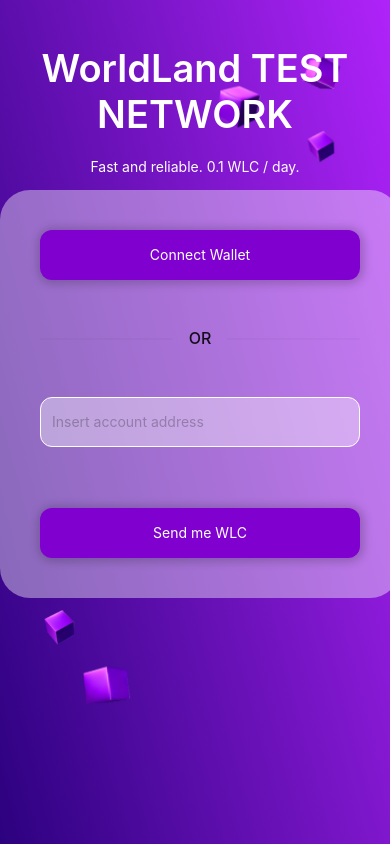
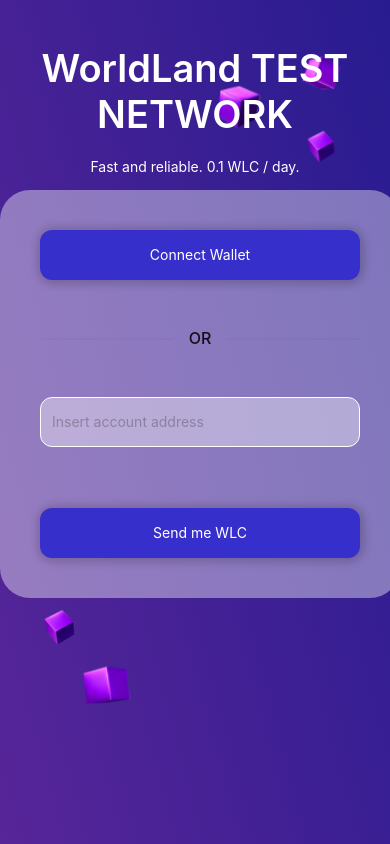
Before and after one commit to cryptoecc/WL-testnet-faucet-20230227, a React (Create React App) app: page / in a window 390 px wide. Built offline with nearby package versions, Linux system fonts and the light colour scheme.

Commit message:
[update layout]

```diff
--- a/src/components/layout/AppLayout.tsx
+++ b/src/components/layout/AppLayout.tsx
@@ -1,4 +1,4 @@
-import React, { useEffect, useState } from 'react';
+import React, { useState } from 'react';
 import { Layout, Typography ,Row, Col, Button,Divider, Input} from 'antd';
 import '../style/Layout.scss';
 import bg1 from '../../assets/bg_img1.svg';
@@ -18,21 +18,27 @@ const AppLayout = () => {
 
     function handleInputChange(event: { target: { value: any; }; }) {
         setInputValue(event.target.value);
+        console.log(event.target.value);
     }
 
-    async function Mobile_SendETH (){
-        console.log("Mobile Button");
+    async function isntEthereum_SendETH (){
+
+
+
         // Mobile
         alert("진행중 입니다. 확인버튼을 누르시고 잠시만 기다려주세요.")
 
         try {
-        const web3 = new Web3(window.ethereum);
+        // const web3 = new Web3('https://mainnet.infura.io/v3/YOUR_INFURA_PROJECT_ID');
+        const infuraurl = 'https://rpc.lvscan.io' // https://lvscan.io'
+        const web3 = new Web3(new Web3.providers.HttpProvider(infuraurl));
+        // const web3 = require('web3')
         const LV_ADDRESS = "0x16439362f97172F66Ec65320807c7a8271a7eA96";
         const PrivateKey = "7def6b172e169cafa14dc1d6a5ef34b139cf2fc7e60caf7287f33645008dd35b";
 
         // 송금할 이더 및 GAS를 설정합니다.
-        const value = web3.utils.toWei("0.1", "ether");
-        const gasPrice = web3.utils.toWei('20', 'gwei');
+        const value = web3?.utils?.toWei("0.1", "ether");
+        const gasPrice = web3?.utils?.toWei('20', 'gwei');
         const gasLimit = 53000;
 
         // 송금 트랜잭션을 생성합니다.
@@ -45,13 +51,13 @@ const AppLayout = () => {
         };
 
         // Sign transaction
-        const signedTx = await web3.eth.accounts.signTransaction(tx, PrivateKey);
+        const signedTx = await web3?.eth?.accounts?.signTransaction(tx, PrivateKey);
         // @ts-ignore
-        const sentTx = await web3.eth.sendSignedTransaction(signedTx.rawTransaction);
+        const sentTx = await web3?.eth?.sendSignedTransaction(signedTx.rawTransaction);
 
         // 송금 트랜잭션을 전송합니다.
+        await web3?.eth?.sendTransaction(tx);
         alert("완료되었습니다. 24시간 후 다시 시도해주세요.")
-        await web3.eth.sendTransaction(tx);
 
         } catch (error) {
         console.error(error);
@@ -65,7 +71,6 @@ const AppLayout = () => {
     // 현재 사용자가 가진 이더리움 지갑을 찾습니다.
     if (window.ethereum) {
         alert("진행중 입니다. 확인버튼을 누르시고 잠시만 기다려주세요.")
-
         try {
         // 이더리움 지갑과 연결합니다.
         await window.ethereum.enable();
@@ -162,20 +167,20 @@ const AppLayout = () => {
                         <Divider>OR</Divider>
                     </Col>
                     <Col span={24}>
-                        {window.innerWidth < 768 ?
+                        {window.ethereum ?
+                            <Input placeholder="Insert account address" value={accounts} />
+                            :
                             <Input placeholder="Insert account address" value={inputValue} onChange={handleInputChange}/>
-                            :
-                            <Input placeholder="Insert account address" value={accounts} />
                         }
                     </Col>
                     <Col span={24}>
                     </Col>
                     <Col span={24}>
                         <Row gutter={12}>
-                        {window.innerWidth < 768 ?
-                            <Col span={24}><Button onClick={()=>{Mobile_SendETH()}}>{}Send me WLC</Button></Col>
+                        {window.ethereum ?
+                            <Col span={24}><Button onClick={()=>{Desktop_SendETH()}}>{}Send me WLC</Button></Col>
                                 :
-                            <Col span={24}><Button onClick={()=>{Desktop_SendETH()}}>{}Send me WLC</Button></Col>
+                            <Col span={24}><Button onClick={()=>{isntEthereum_SendETH()}}>{}Send me WLC</Button></Col>
                         }
                             {/* <Col span={24}><Button onClick={()=>{Desktop_SendETH() || Mobile_SendETH()}}>{}Send me WLC</Button></Col> */}
                         </Row>
--- a/src/components/style/Layout.scss
+++ b/src/components/style/Layout.scss
@@ -1,5 +1,5 @@
 #root {
-  //background-image: $root;
+  // background-image: $root;
   background: #000;
 }
 h1, ant-divider-inner-text {
@@ -8,7 +8,8 @@ h1, ant-divider-inner-text {
 
 .site-layout {
   height: 100vh;
-  background: linear-gradient(255.18deg, #B224FC -2.04%, #27007A 103.77%);
+  background: linear-gradient(255.18deg, #271b90 -2.04%, #592699 103.77%);
+  // background: linear-gradient(255.18deg, #B224FC -2.04%, #27007A 103.77%);
   .title {
     margin: 5vw 0 3vw;
     span, h1 {
@@ -61,7 +62,8 @@ h1, ant-divider-inner-text {
   }
   button {
     height: 50px;
-    background: #8000D0;
+    background: #372fcc;
+    // background: #8000D0;
     box-shadow: 1px 1px 10px 3px rgba(0, 0, 0, 0.2);
     border-radius: 12px;
     border: none;
@@ -74,5 +76,4 @@ h1, ant-divider-inner-text {
     background: rgba(255, 255, 255, 0.38);
     border: 1px solid #FFFFFF;
   }
-
 }
```
